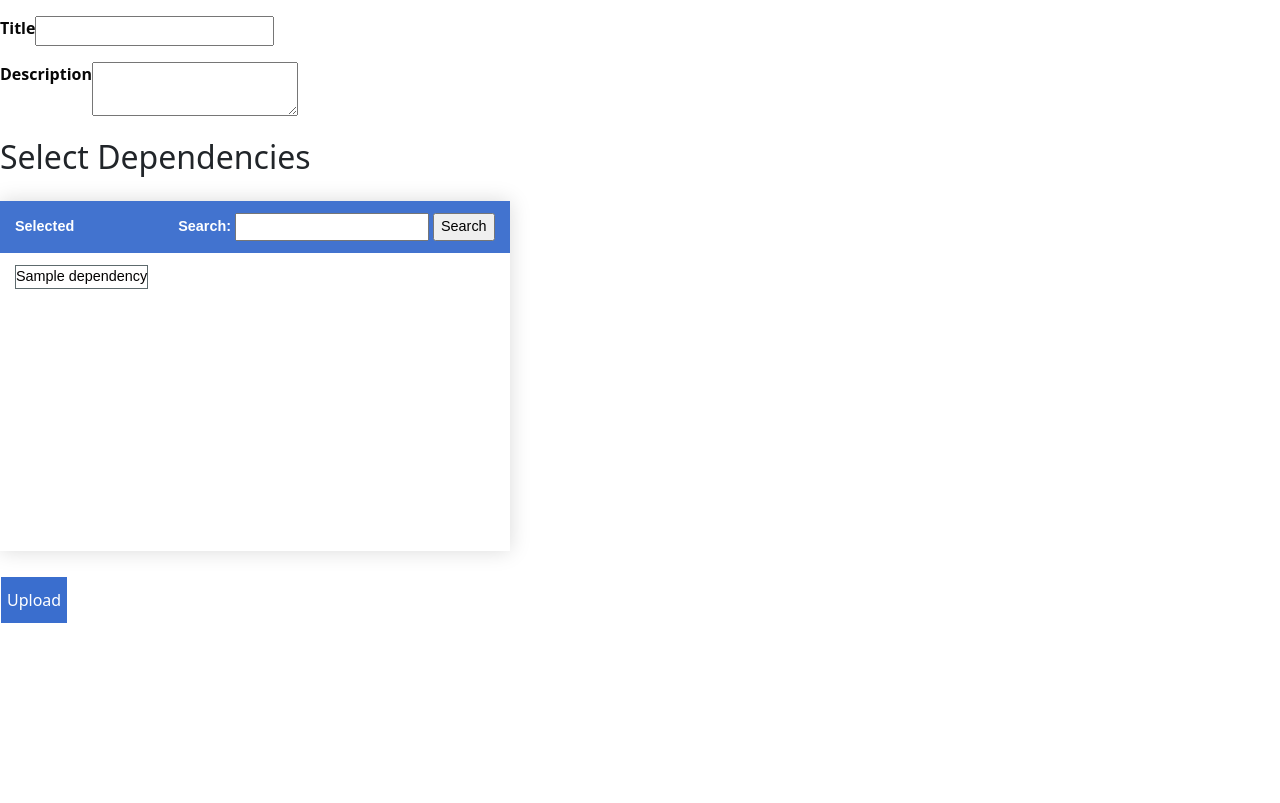
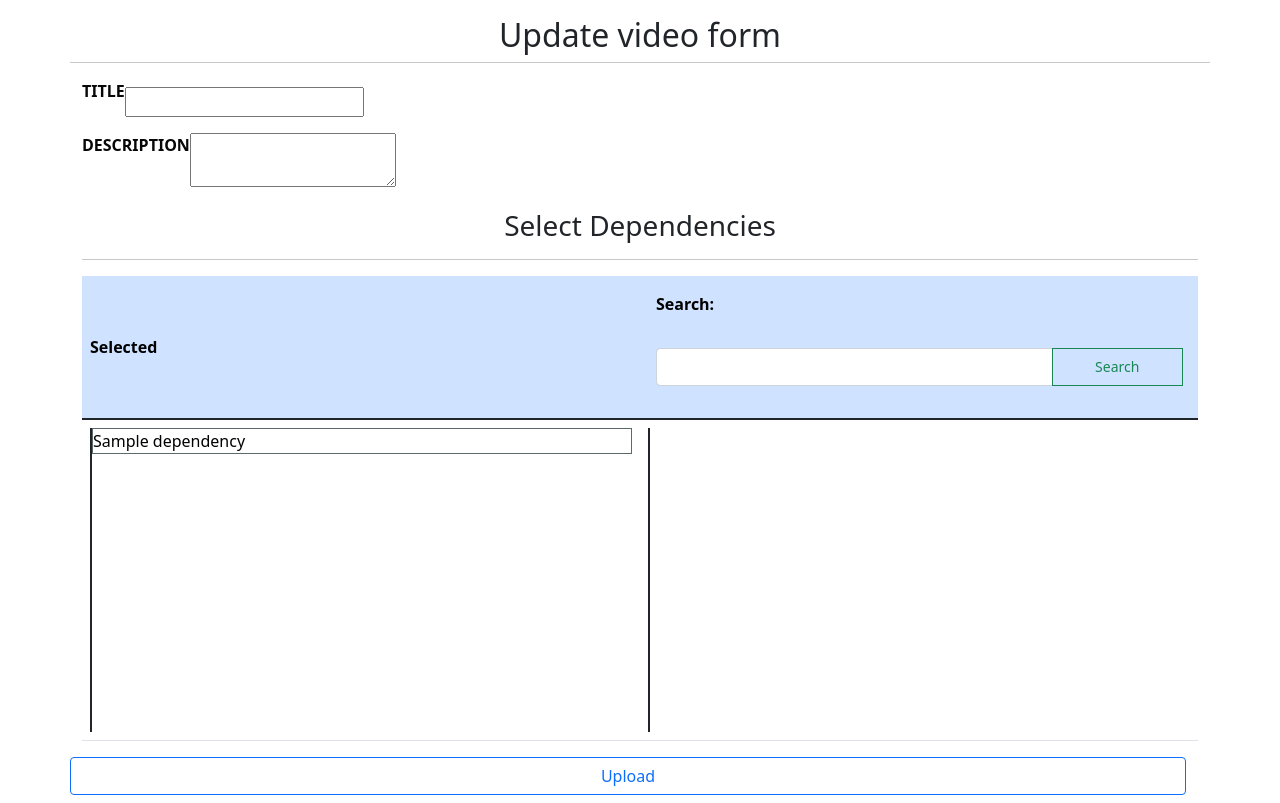
Before and after one commit to warleon/IS-project, a Django app: template webServer/project/Webserver/BigTeta/templates/update.html in a window 1280 px wide. Shown: the part 56-859 px from the top of the page. Before the commit the page ends 679 px from the top, so only its background shows below. Run offline with Django 4.2, Linux system fonts and the light colour scheme; the template is opened without the code that fills it: most values are stand-ins (such as "Sample title", 1, 10 or a date in 2020); form fields are guessed from the names that the template uses; some libraries are stand-ins or nearby versions.

Commit message:
feat: update finished

```diff
--- a/webServer/project/Webserver/BigTeta/templates/update.html
+++ b/webServer/project/Webserver/BigTeta/templates/update.html
@@ -5,35 +5,47 @@
 
 <link rel="stylesheet" href="{% static '/css/upload.css' %}">
 
-<section>
+<section class="pt-2 pt-xl-3 pb-2">
+  <div class="container" data-sticky-container>
+    <div class="row">
+    <div class="text-center fw-bold">
+      <h2>Update video form</h2>
+    </div>
+    <hr>
 		<form  action="update" method="post" enctype="multipart/form-data" >
 				{% csrf_token %}
-				<p>{{ form.title.label_tag }}</p>
+				<p class="text-uppercase form-label">{{ form.title.label_tag }}</p>
        		<p>
 						{{ form.title }}
 		    </p>
-				<p>{{ form.description.label_tag }}</p>
+				<p class="text-uppercase form-label">{{ form.description.label_tag }}</p>
        		<p>
 						{{ form.description }}
 		    </p>
             <input type="hidden" name="id" value="{{video.id}}"/>
-			<header>
-				<h2>Select Dependencies</h2>
-			</header>
-				<table class="styled-table">
-					<thead>
-						<tr class="row100 head">
-							<th class="cell100 column1">Selected</th>
-							<th class="cell100 column2">Search:
-								<input id="searchInput" type="search">
-								<input id="searchBtn" type="button" value="Search">
+        <div class="text-center">
+          <h3>Select Dependencies</h3>
+        </div>
+        <hr>
+				<table class="table">
+					<thead class="table">
+						<tr class="table-primary align-middle">
+							<th class="col-6">Selected</th>
+              <th class="col.6">
+                <p class="w-100">
+                    Search:
+                  </p>
+                  <div class="col-12 input-group mb-3">
+								<input  class="col-7 form-control"  id="searchInput" type="search">
+								<input  class="col-3 btn btn-outline-success btn-sm"  id="searchBtn" type="button" value="Search">
+                  <div>
 							</th>
 						</tr>
 					</thead>
-					<tbody>
+					<tbody class="col-12">
 						<tr>
-							<td>
-								<div id="selectCont" class="content">
+							<td  clss="col-6">
+								<div id="selectCont" class="content col-6 border-start border-dark border-2">
 									{% for dependency in dependencies %}
 									<div class='drag' draggable='true' data-id="dependency.id">
 										{{dependency.title}}
@@ -42,15 +54,19 @@
 									{% endfor %}
 								</div>
 							</td>
-							<td>
-								<div id="searchCont" class="content"></div>
+							<td  clss="col-6">
+								<div id="searchCont" class="content col-6 border-start border-dark border-2"></div>
 							</td>
 							</td>
 						</tr>
 					</tbody>
 				</table>
-				<p><input class="large-btn" type="submit" value="Upload" /></p>
+          <div class="row col-12">
+          <button class="align-items-center btn btn-outline-primary" type="submit">Upload</button>
+          </div>
 		</form>
+    </div>
+  </div>
 </section>
 <script type="text/javascript" src="{% static '/js/upload.js'  %}"></script>
 {% endblock %}
```
